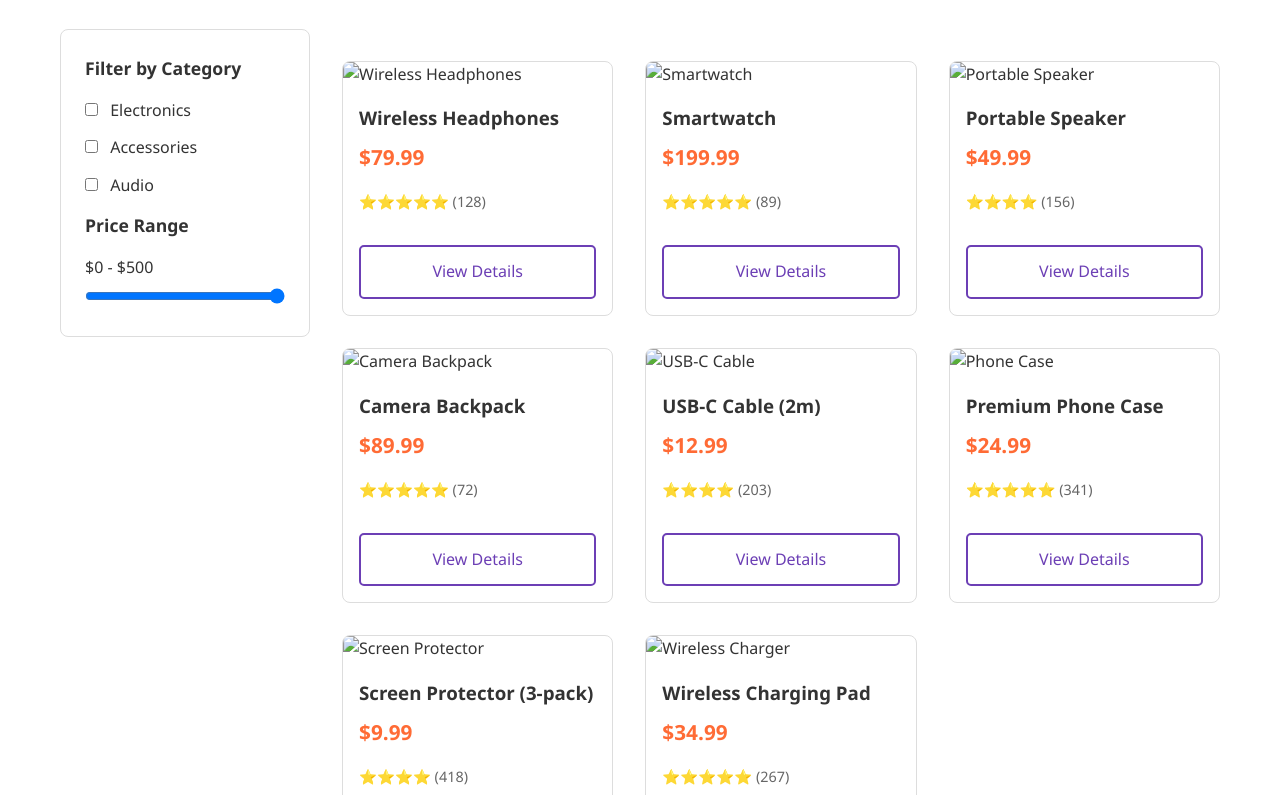
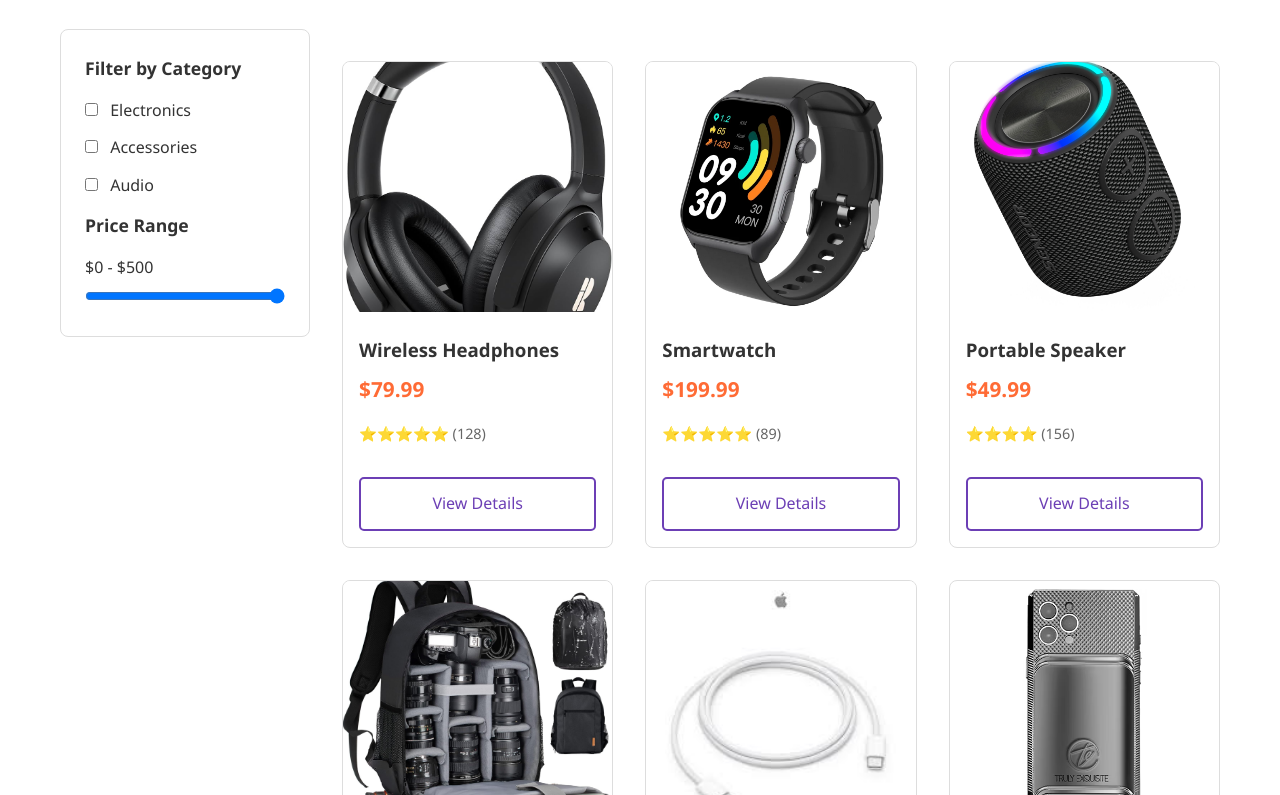
Before and after one commit to rayenchallouf/project-HTML-CSS, a plain HTML site: page shop.html in a window 1280 px wide. Shown: the part 157-952 px from the top of the page. Drawn offline with Linux system fonts and the light colour scheme.

Commit message:
Add files via upload

```diff
--- a/shop.html
+++ b/shop.html
@@ -43,56 +43,56 @@
       <!-- Products -->
       <div class="products-grid">
         <div class="product-card">
-          <img src="/placeholder.svg?height=250&width=250" alt="Wireless Headphones">
+          <img src="wirelessheadphones.jpg" alt="Wireless Headphones">
           <h3>Wireless Headphones</h3>
           <p class="price">$79.99</p>
           <p class="rating">⭐⭐⭐⭐⭐ (128)</p>
           <a href="product.html?id=1" class="btn btn-outline">View Details</a>
         </div>
         <div class="product-card">
-          <img src="/placeholder.svg?height=250&width=250" alt="Smartwatch">
+          <img src="smartwatch.jpg" alt="Smartwatch">
           <h3>Smartwatch</h3>
           <p class="price">$199.99</p>
           <p class="rating">⭐⭐⭐⭐⭐ (89)</p>
           <a href="product.html?id=2" class="btn btn-outline">View Details</a>
         </div>
         <div class="product-card">
-          <img src="/placeholder.svg?height=250&width=250" alt="Portable Speaker">
+          <img src="portablespeaker.jpg" alt="Portable Speaker">
           <h3>Portable Speaker</h3>
           <p class="price">$49.99</p>
           <p class="rating">⭐⭐⭐⭐ (156)</p>
           <a href="product.html?id=3" class="btn btn-outline">View Details</a>
         </div>
         <div class="product-card">
-          <img src="/placeholder.svg?height=250&width=250" alt="Camera Backpack">
+          <img src="camerabackpack.jpg" alt="Camera Backpack">
           <h3>Camera Backpack</h3>
           <p class="price">$89.99</p>
           <p class="rating">⭐⭐⭐⭐⭐ (72)</p>
           <a href="product.html?id=4" class="btn btn-outline">View Details</a>
         </div>
         <div class="product-card">
-          <img src="/placeholder.svg?height=250&width=250" alt="USB-C Cable">
+          <img src="usbccable.jpg" alt="USB-C Cable">
           <h3>USB-C Cable (2m)</h3>
           <p class="price">$12.99</p>
           <p class="rating">⭐⭐⭐⭐ (203)</p>
           <a href="product.html?id=5" class="btn btn-outline">View Details</a>
         </div>
         <div class="product-card">
-          <img src="/placeholder.svg?height=250&width=250" alt="Phone Case">
+          <img src="premiumphonecase.jpg" alt="Phone Case">
           <h3>Premium Phone Case</h3>
           <p class="price">$24.99</p>
           <p class="rating">⭐⭐⭐⭐⭐ (341)</p>
           <a href="product.html?id=6" class="btn btn-outline">View Details</a>
         </div>
         <div class="product-card">
-          <img src="/placeholder.svg?height=250&width=250" alt="Screen Protector">
+          <img src="screenprotector.jpg" alt="Screen Protector">
           <h3>Screen Protector (3-pack)</h3>
           <p class="price">$9.99</p>
           <p class="rating">⭐⭐⭐⭐ (418)</p>
           <a href="product.html?id=7" class="btn btn-outline">View Details</a>
         </div>
         <div class="product-card">
-          <img src="/placeholder.svg?height=250&width=250" alt="Wireless Charger">
+          <img src="wirelesschargingcable.jpg" alt="Wireless Charger">
           <h3>Wireless Charging Pad</h3>
           <p class="price">$34.99</p>
           <p class="rating">⭐⭐⭐⭐⭐ (267)</p>
```
Also changed, not shown: index.html (+5 -12 lines), camerabackpack.jpg (added), portablespeaker.jpg (added), premiumphonecase.jpg (added), screenprotector.jpg (added), smartwatch.jpg (added), usbccable.jpg (added), wirelesschargingcable.jpg (added), wirelessheadphones.jpg (added).
